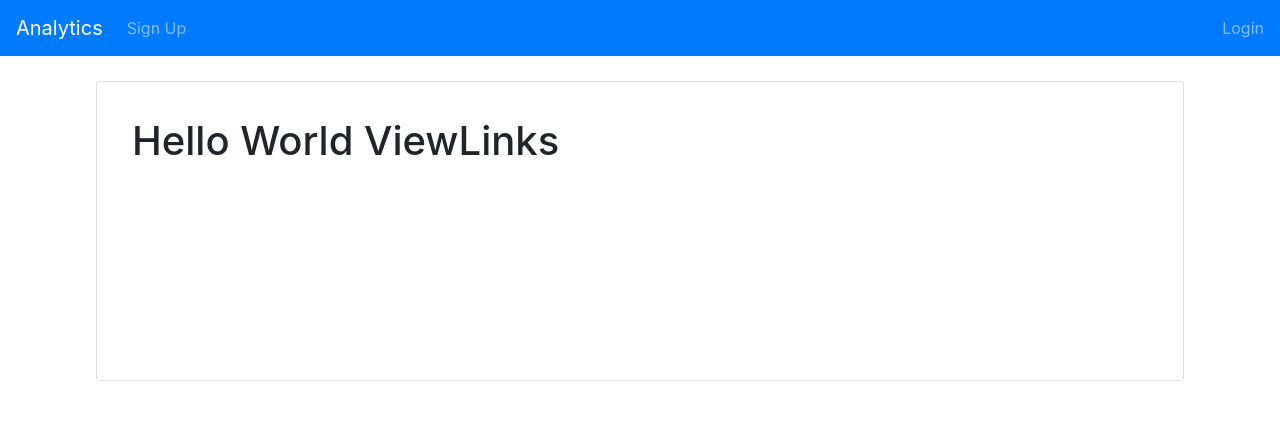
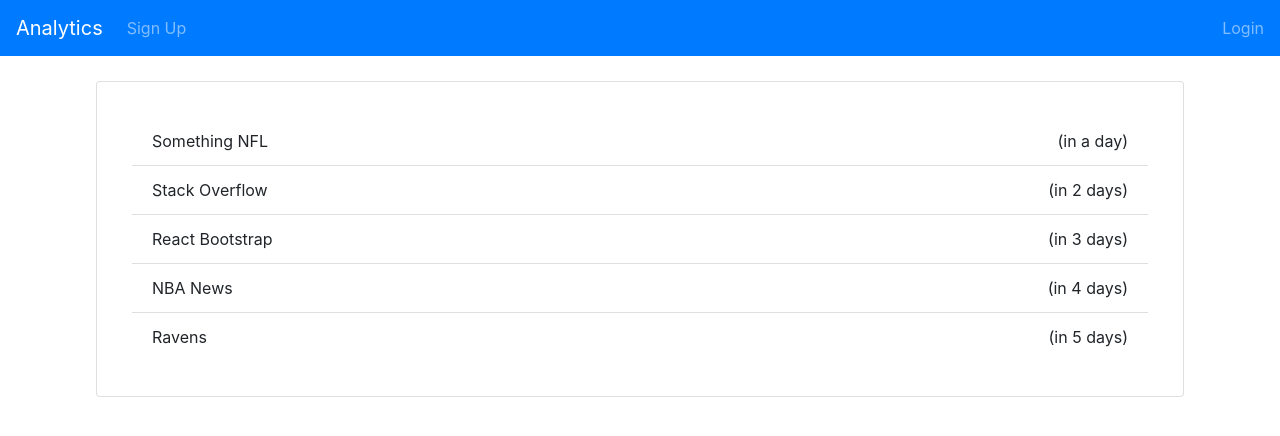
Before and after one commit to jakec888/analytics-tool, a React (Create React App) app in the folder front-end/: page / in a window 1280 px wide. Shown: the top 436 px of the page. Built offline with nearby package versions, Linux system fonts and the light colour scheme; no server answers; what aws-amplify would draw is missing.

Commit message:
added id to create and added list with select actions

```diff
--- a/front-end/package.json
+++ b/front-end/package.json
@@ -16,7 +16,8 @@
     "react-router-dom": "^5.0.1",
     "react-scripts": "3.0.1",
     "redux": "^4.0.4",
-    "redux-thunk": "^2.3.0"
+    "redux-thunk": "^2.3.0",
+    "uuid": "^3.3.2"
   },
   "scripts": {
     "start": "react-scripts start",
--- a/front-end/src/containers/ViewLinks.js
+++ b/front-end/src/containers/ViewLinks.js
@@ -1,19 +1,44 @@
 import React, { Component, Fragment } from 'react';
 import { connect } from 'react-redux';
+import { ListGroup, Row, Col } from 'react-bootstrap';
+import moment from 'moment';
+
+import linkActions from '../redux/actions/linkActions.actions';
 
 export class ViewLinks extends Component {
+  onViewLink = ({ id, link, title, date }) => {
+    this.props.selectLink(id, link, title, date);
+  };
+
   render() {
     return (
       <Fragment>
-        <h1>Hello World ViewLinks</h1>
+        <ListGroup variant="flush">
+          {this.props.links.map((link) => {
+            return (
+              <ListGroup.Item key={link.id} onClick={() => this.onViewLink(link)}>
+                <Row>
+                  <Col sm={8}>{link.title}</Col>
+                  <Col sm={4} className="d-flex justify-content-end">
+                    ({moment(new Date(link.date)).fromNow()})
+                  </Col>
+                </Row>
+              </ListGroup.Item>
+            );
+          })}
+        </ListGroup>
       </Fragment>
     );
   }
 }
 
-const mapStateToProps = (state) => ({});
+const mapStateToProps = (state) => ({
+  links: state.Link.links
+});
 
-const mapDispatchToProps = {};
+const mapDispatchToProps = {
+  selectLink: linkActions.selectLink
+};
 
 export default connect(
   mapStateToProps,
--- a/front-end/src/redux/actions/linkActions.actions.js
+++ b/front-end/src/redux/actions/linkActions.actions.js
@@ -2,6 +2,7 @@
   UPDATE_LINK: 'UPDATE_LINK',
   UPDATE_TITLE: 'UPDATE_TITLE',
   CREATE_LINK: 'CREATE_LINK',
+  SELECT_LINK: 'SELECT_LINK',
   updateLink: (link) => {
     return (dispatch) => {
       dispatch({
@@ -32,6 +33,19 @@
 
       history.push('/view');
     };
+  },
+  selectLink: (id, link, title, date) => {
+    return (dispatch) => {
+      dispatch({
+        type: authActions.SELECT_LINK,
+        payload: {
+          id,
+          link,
+          title,
+          date
+        }
+      });
+    };
   }
 };
 
--- a/front-end/src/redux/reducers/linkReducer.reducers.js
+++ b/front-end/src/redux/reducers/linkReducer.reducers.js
@@ -1,3 +1,5 @@
+import uuidv4 from 'uuid/v4';
+
 import linkActions from '../actions/linkActions.actions';
 
 const initialState = {
@@ -46,7 +48,21 @@
     case linkActions.UPDATE_TITLE:
       return { ...state, title: payload.title };
     case linkActions.CREATE_LINK:
-      return { ...state, link: payload.link, title: payload.title, date: payload.date };
+      return {
+        ...state,
+        id: uuidv4(),
+        link: payload.link,
+        title: payload.title,
+        date: payload.date
+      };
+    case linkActions.SELECT_LINK:
+      return {
+        ...state,
+        id: payload.id,
+        link: payload.link,
+        title: payload.title,
+        date: payload.date
+      };
     default:
       return state;
   }
```
